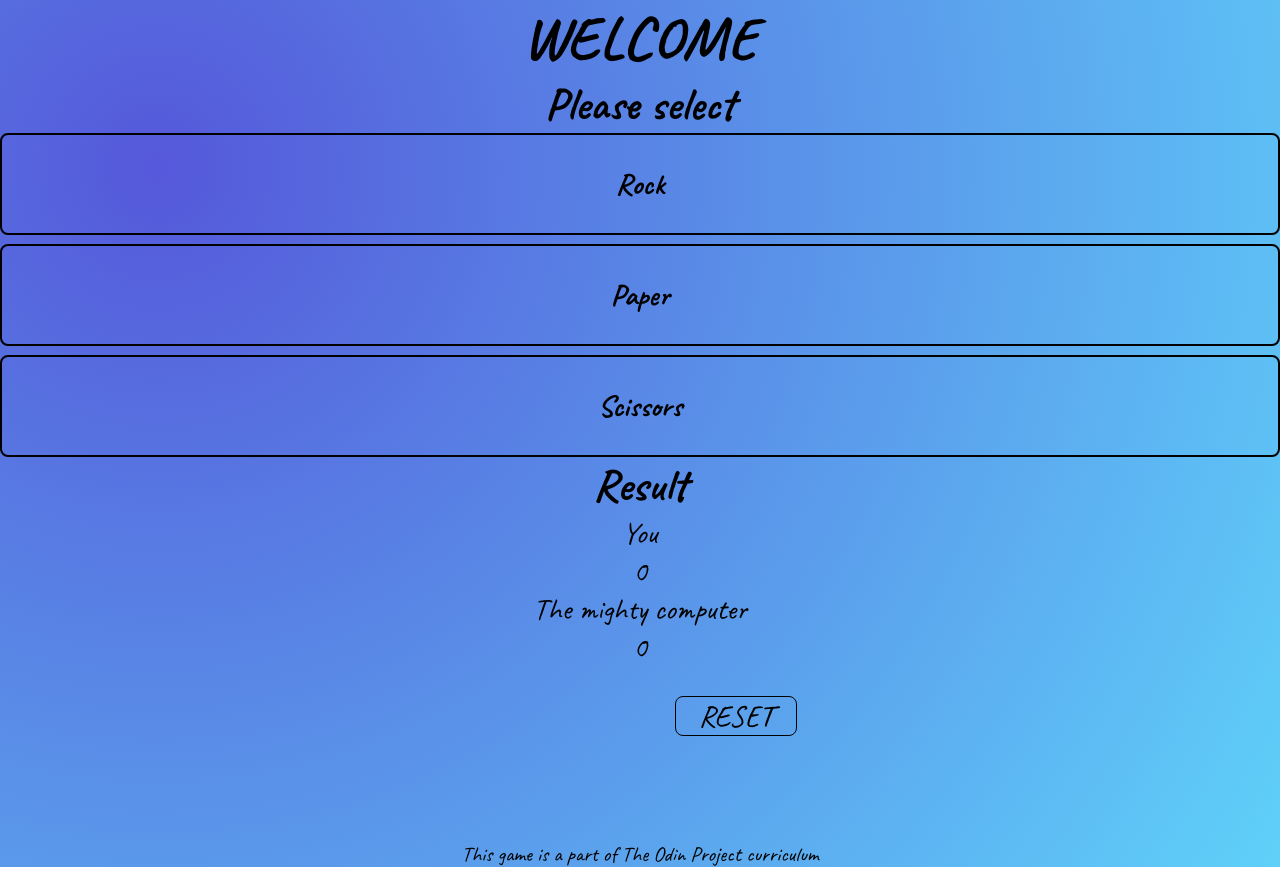
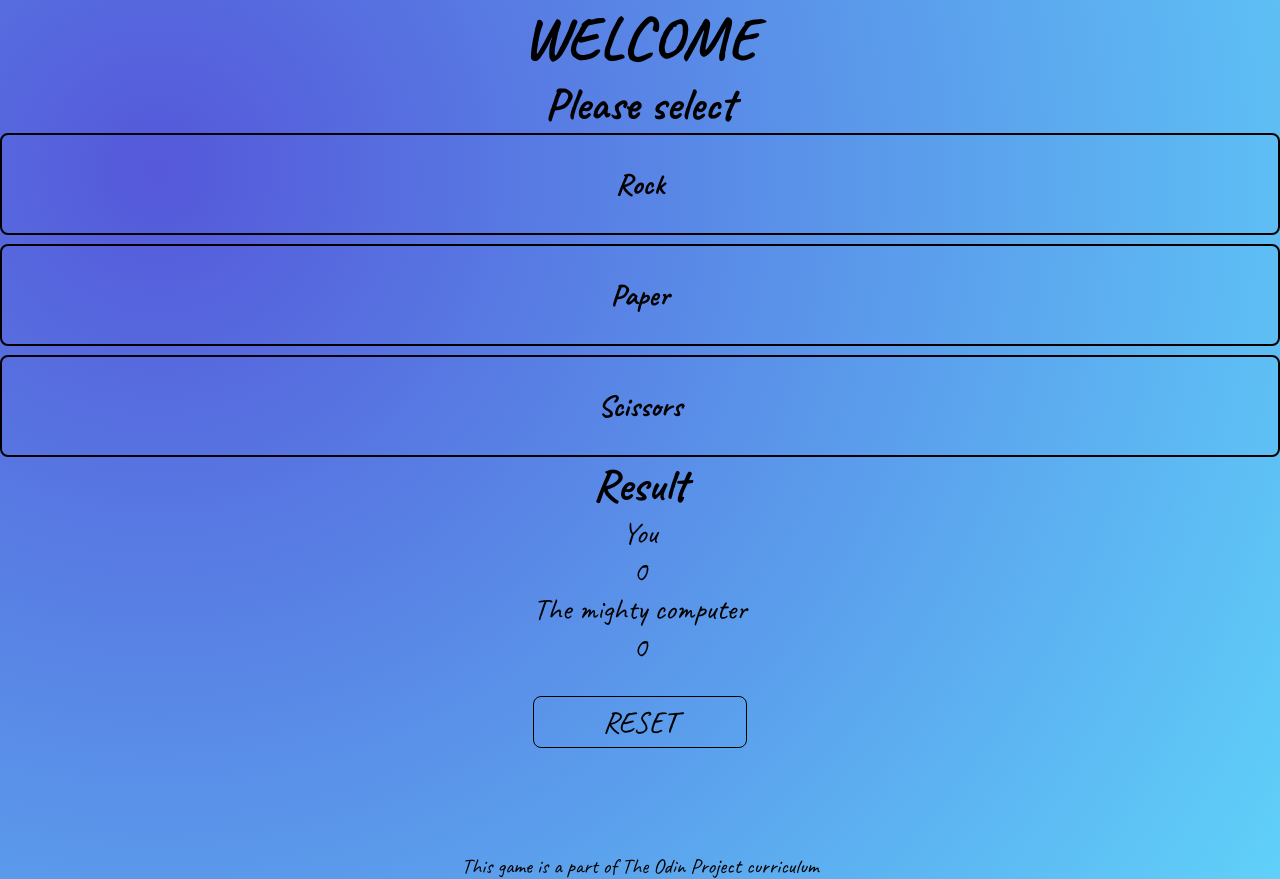
Before and after one commit to Kosakov/rock-paper-scissors, a plain HTML site: page index.html in a window 1280 px wide. Drawn offline with Linux system fonts and the light colour scheme.

Commit message:
Adjust stylings

```diff
--- a/styles.css
+++ b/styles.css
@@ -51,7 +51,11 @@ footer {
   }
 
 
-
+.result{
+    display: flex;
+    flex-direction: column;
+    align-items: center;
+}
 .stats{
     display: flex;
     font-size:1em;
@@ -60,8 +64,8 @@ footer {
 
 #reset{
     border: 1px solid black;
-    width: 4em;
+    flex-direction: column;
     margin-top: 1em;
-    margin-left: 22.5em;
+    padding: 0.2em;
     border-radius: 8px;
 }
```
